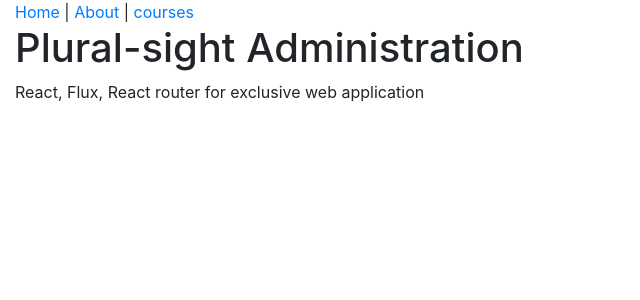
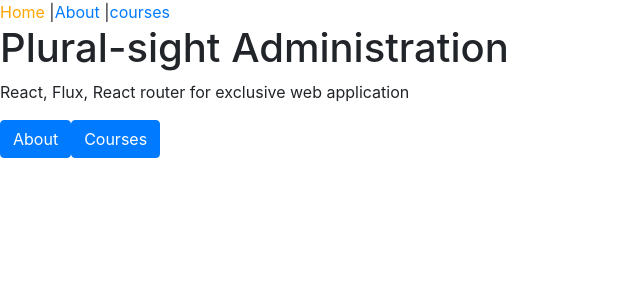
Before and after one commit to rakib-09/react-flux, a React (Create React App) app: page / in a window 1280 px wide. Shown: the top 300 px of the page, without its empty margins (0-640 px from the left). Built offline with nearby package versions, Linux system fonts and the light colour scheme; no server answers.

Commit message:
added header in route

```diff
--- a/src/components/App.js
+++ b/src/components/App.js
@@ -1,24 +1,20 @@
 import React from 'react'
-
-import HomePage from './HomePage'
-import AboutPage from './AboutPage'
-import CoursesPage from './CoursePage'
 import Header from './commons/Header'
+import Routes from "../routes";
 
 const App = () => {
-    function getPage() {
-        const route = window.location.pathname
+    // function getPage() {
+    //     const route = window.location.pathname
 
-        if(route == "/about") return <AboutPage />
-        if(route == "/course") return <CoursesPage />
-        return <HomePage />
-    }
-        return(
-            <div className="container-fluid">
-            <Header />
-            {getPage()}
-            </div>
-        )
+    //     if(route == "/about") return <AboutPage />
+    //     if(route == "/course") return <CoursesPage />
+    //     return <HomePage />
+    // }
+    return (
+        <Routes>
+          <Header> </Header>
+        </Routes>
+    );
 }
 
 export default App
--- a/src/components/CourseList.js
+++ b/src/components/CourseList.js
@@ -1,4 +1,5 @@
 import React from 'react'
+import PropTypes from 'prop-types'
 
 const CourseList=(props) => {
 
@@ -26,4 +27,18 @@
     )
 }
 
+CourseList.prototypes = {
+    //courses: PropTypes.array.isRequired
+    courses: PropTypes.arrayOf(PropTypes.shape({
+        id: PropTypes.number.isRequired,
+        title: PropTypes.string.isRequired,
+        authorId: PropTypes.number.isRequired,
+        category: PropTypes.string.isRequired
+    })).isRequired
+}
+
+CourseList.defaultProps = {
+    courses: []
+}
+
 export default CourseList
--- a/src/components/HomePage.js
+++ b/src/components/HomePage.js
@@ -1,10 +1,13 @@
 import React from 'react'
+import { Link } from 'react-router-dom'
 
 const HomePage = () => {
    return(
    <div className="jumboTron">
         <h1>Plural-sight Administration</h1>
         <p>React, Flux, React router for exclusive web application</p>
+        <Link to="about" className="btn btn-primary m-10">About</Link>
+        <Link to="course" className="btn btn-primary m-10">Courses</Link>
     </div>
    )
 }
--- a/src/components/commons/Header.js
+++ b/src/components/commons/Header.js
@@ -1,9 +1,13 @@
 import React from 'react'
+import { NavLink } from 'react-router-dom'
 
 const Header = () => {
+    const activeStyle = {color: "orange"}
     return(
         <nav>
-            <a href="/">Home </a> | <a href="/about">About</a> | <a href="/course">courses</a>
+            <NavLink to="/" activeStyle={activeStyle} exact>Home </NavLink> |
+            <NavLink to="about" activeStyle={activeStyle}>About</NavLink> |
+            <NavLink to="course" activeStyle={activeStyle}>courses</NavLink>
         </nav>
     )
 }
--- /dev/null
+++ b/src/routes/index.js
@@ -0,0 +1,20 @@
+import React from 'react'
+import {BrowserRouter, Route} from 'react-router-dom'
+import HomePage from '../components/HomePage';
+import AboutPage from '../components/AboutPage';
+import CoursesPage from '../components/CoursePage';
+import Header from '../components/commons/Header'
+
+const Routes = () => {
+    return (
+      <BrowserRouter>
+        <Header />
+        <Route component={HomePage} exact path="/" />
+        <Route component={AboutPage} path="/about" />
+        <Route component={CoursesPage} path="/course" />
+      </BrowserRouter>
+    );
+
+}
+
+export default Routes
```
Also changed, not shown: src/layouts/Main.js (added, +19 -0 lines).
